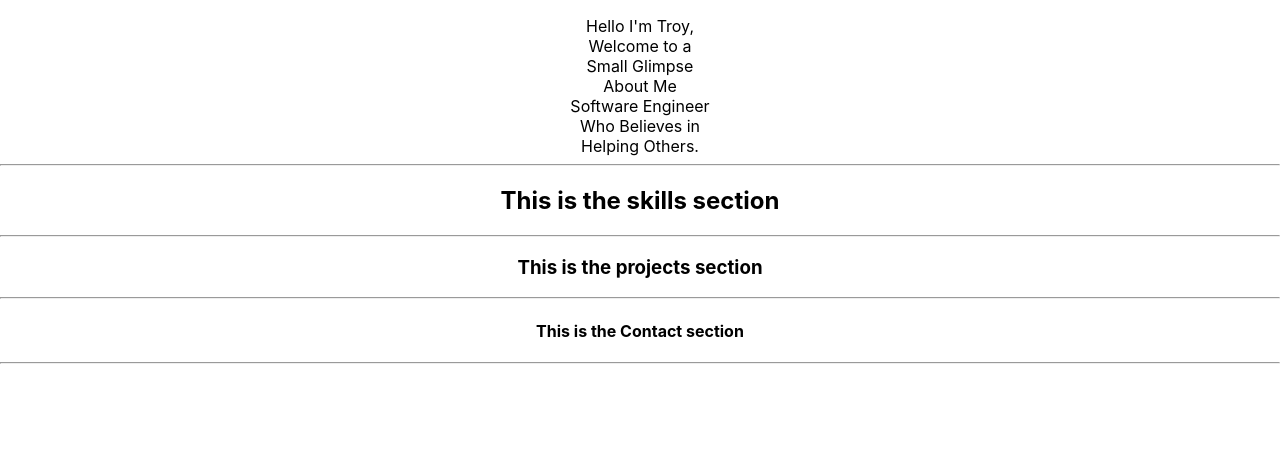
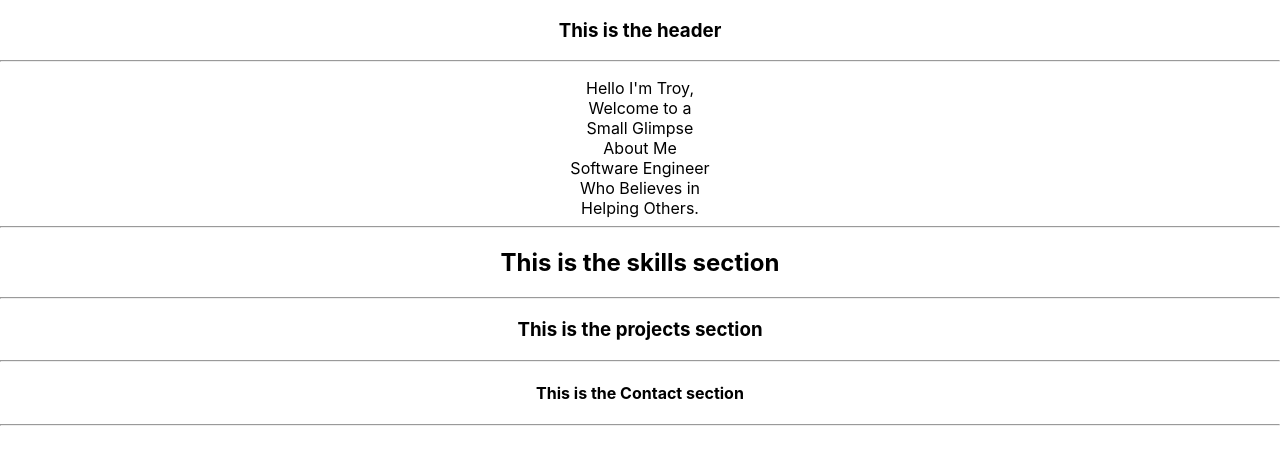
Before and after one commit to blueLotus3/tl-react-portfolio, a React (Create React App) app: page / in a window 1280 px wide. Shown: the top 464 px of the page. Built offline with nearby package versions, Linux system fonts and the light colour scheme.

Commit message:
got header included in components, looking for symbols to work with in project

```diff
--- a/src/App.js
+++ b/src/App.js
@@ -1,8 +1,9 @@
 import React from 'react'
+import Header from './components/Header.js'
 import Home from './components/Home.js'
 import Skills from './components/Skills.js'
-import Projects from './components/Projects'
-import Contact from './components/Contact'
+import Projects from './components/Projects.js'
+import Contact from './components/Contact.js'
 import { Route, Switch } from 'react-router-dom'
 import './App.css';
 
@@ -11,6 +12,7 @@ function App() {
     <div className="App">
       <Switch>
       <Route exact path="/">
+        <Header />
       <Home />
       <Skills />
       <Projects />
--- /dev/null
+++ b/src/components/Header.js
@@ -0,0 +1,10 @@
+import React from 'react'
+
+const Header = () => {
+    return(
+        <div className="Header">
+            <h3>This is the header </h3><hr/>
+        </div>
+    )
+}
+export default Header
```
